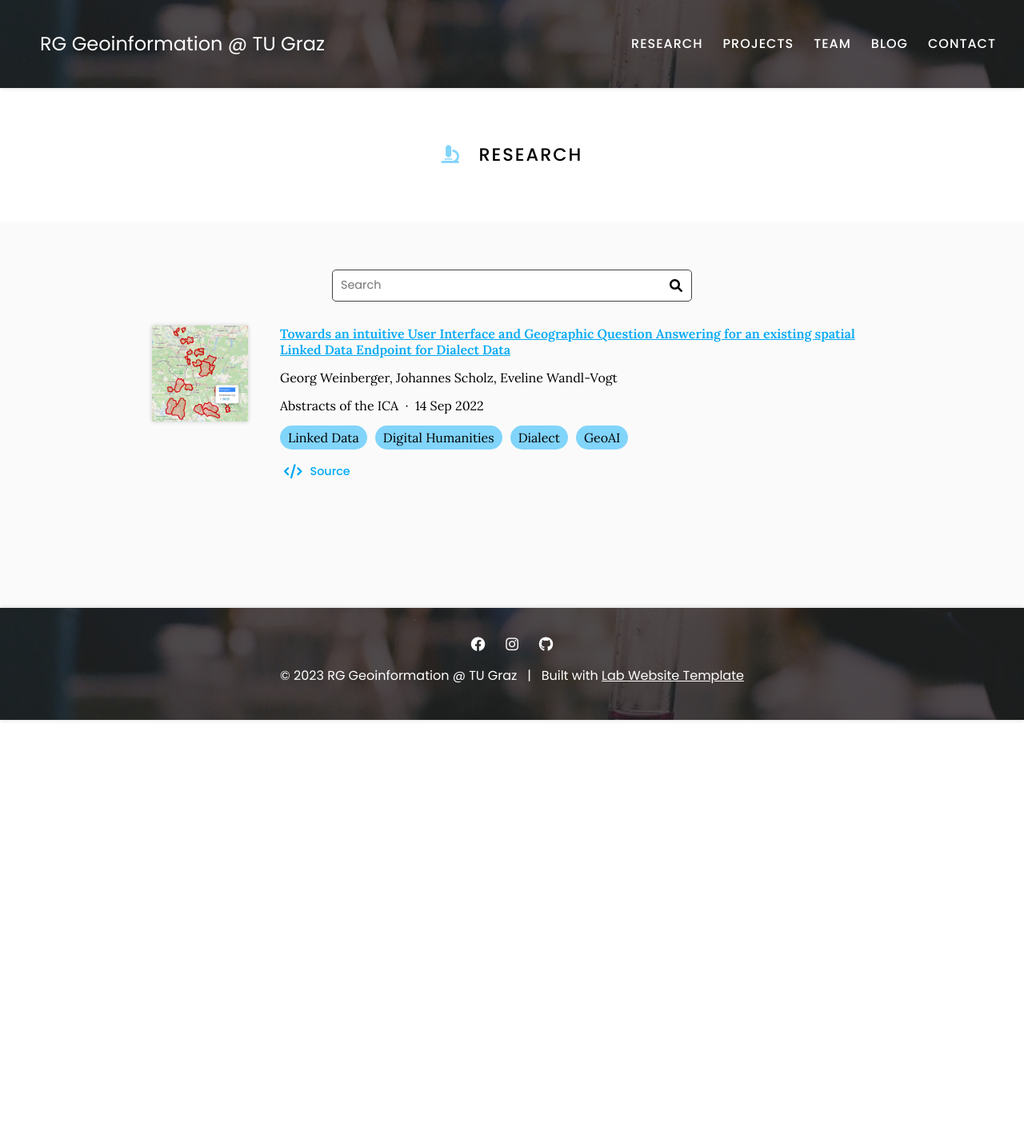
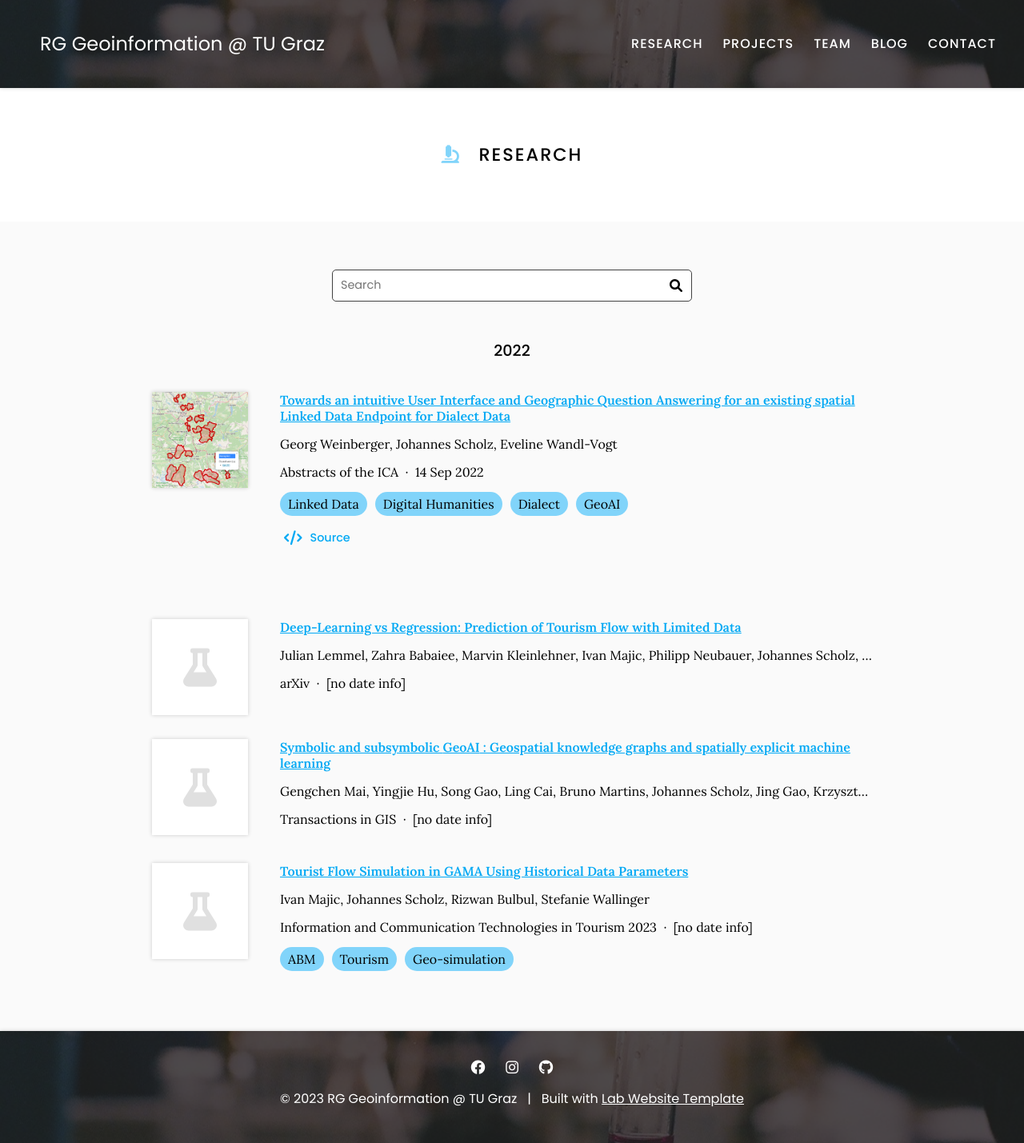
Before and after one commit to Geoinfo-TUGraz/Geoinfo-TUGraz.github.io, a Jekyll site: the page built from research/index.md, in a window 1280 px wide. Shown: the whole page at 80% size. Built offline with Jekyll 4.4.1, drawn with Linux system fonts in a browser that asks for light colours; before the commit the page ends 900 px from its top, so only the background shows below that.

Commit message:
Generate citations

```diff
--- a/_data/citations.yaml
+++ b/_data/citations.yaml
@@ -22,3 +22,51 @@
     link: https://github.com/Geoinfo-TUGraz/UI4Dialect
     text: Source
   _cache: 3deb36cb6c84459e2e6499448d2b10e4de6732c70bada5c8be7346575195835a
+- id: doi:10.1007/978-3-031-25752-0_27
+  title: "Tourist Flow Simulation in\_GAMA Using Historical Data Parameters"
+  authors:
+  - Ivan Majic
+  - Johannes Scholz
+  - Rizwan Bulbul
+  - Stefanie Wallinger
+  publisher: Information and Communication Technologies in Tourism 2023
+  date: ''
+  link: https://doi.org/grq4r8
+  image: null
+  tags:
+  - ABM
+  - Tourism
+  - Geo-simulation
+  _cache: 66073f97e7ee87d75efabd783c1abeb8e3e1f0177d4e2fa5d52073a7281610b1
+- id: doi:10.1111/tgis.13012
+  title: "Symbolic and subsymbolic\n            <scp>GeoAI</scp>\n            : Geospatial\
+    \ knowledge graphs and spatially explicit machine learning"
+  authors:
+  - Gengchen Mai
+  - Yingjie Hu
+  - Song Gao
+  - Ling Cai
+  - Bruno Martins
+  - Johannes Scholz
+  - Jing Gao
+  - Krzysztof Janowicz
+  publisher: Transactions in GIS
+  date: ''
+  link: https://doi.org/grq4r9
+  _cache: d91db79cad20e49d550579f02cfce75501d148e4bb183c3b26bb672202aba35b
+- id: doi:10.48550/arXiv.2206.13274
+  title: 'Deep-Learning vs Regression: Prediction of Tourism Flow with Limited Data'
+  authors:
+  - Julian Lemmel
+  - Zahra Babaiee
+  - Marvin Kleinlehner
+  - Ivan Majic
+  - Philipp Neubauer
+  - Johannes Scholz
+  - Radu Grosu
+  - Sophie A. Neubauer
+  publisher: arXiv
+  date: ''
+  link: https://doi.org/grq4sb
+  image: null
+  _cache: bb03216aa513f3891c839d7e00b5b51089b904c78ce402ee170deee755be0e6a
```
